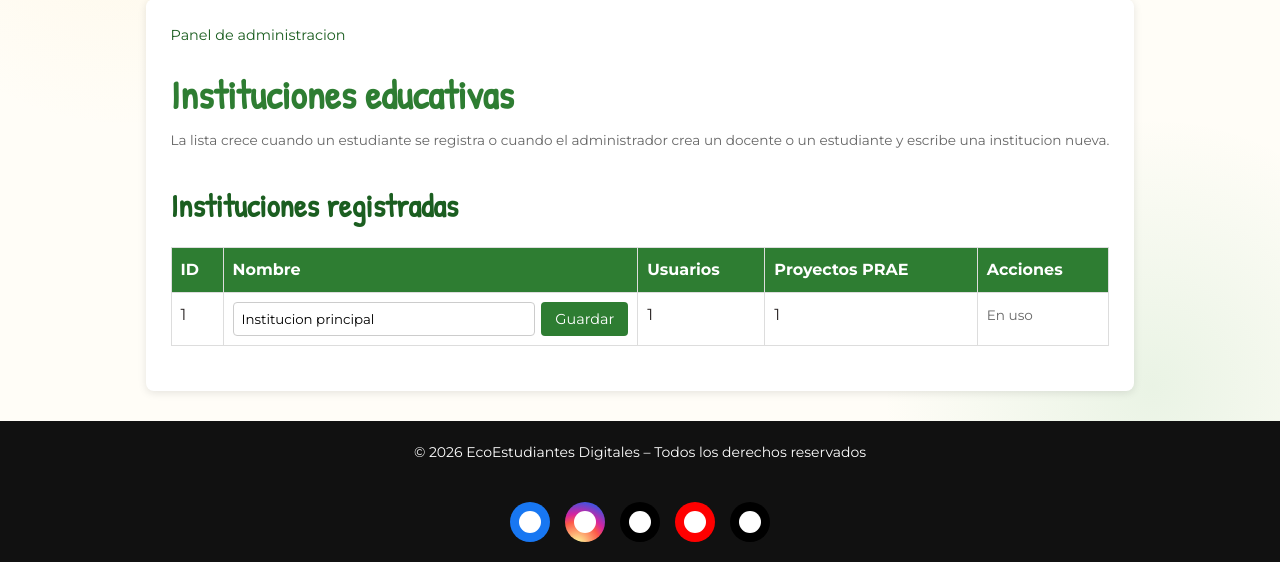
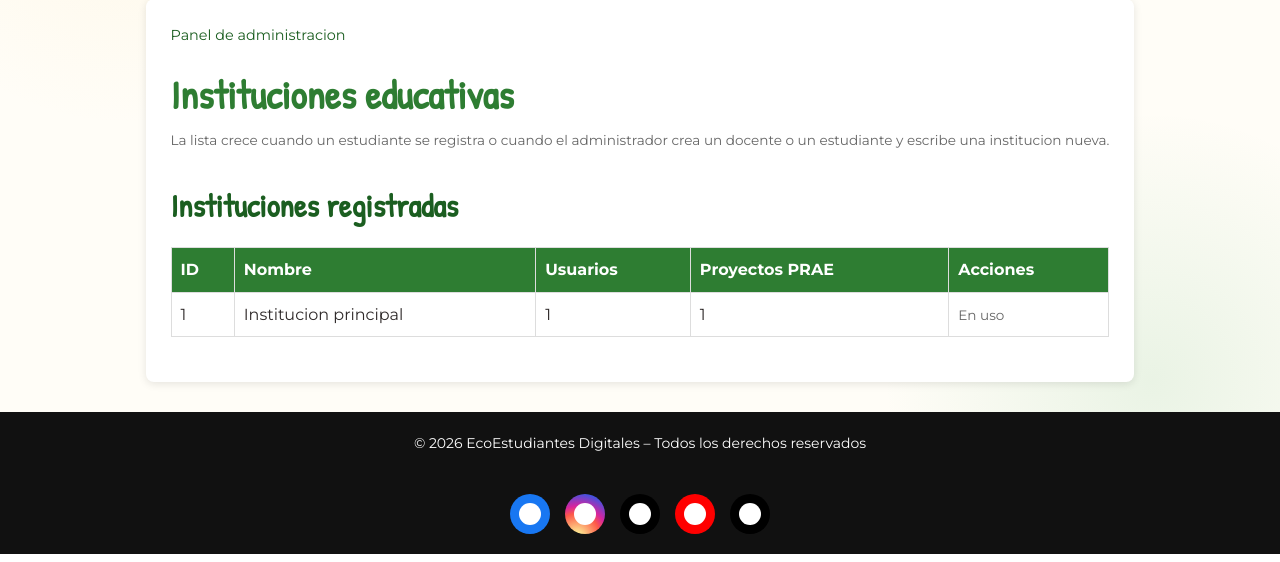
Before and after one commit to wos-7171/EcoEstudiantes, a PHP site: page /instituciones.php in a window 1280 px wide. Shown: the part 317-879 px from the top of the page. Run offline with PHP 8.4, Linux system fonts and the light colour scheme; a user stored in the database is signed in; data comes from the database, SQL or seed files in the repository; tables that the repository leaves empty hold one stand-in row (values such as "Sample post"); grey boxes are pictures that could not be loaded.

Commit message:
fix: la lista de instituciones ya no se puede editar

```diff
--- a/instituciones.php
+++ b/instituciones.php
@@ -43,14 +43,7 @@ $res = $conexion->query(
         <?php else: while ($i = $res->fetch_assoc()): ?>
             <tr>
                 <td><?php echo (int)$i['id_institucion']; ?></td>
-                <td>
-                    <form action="instituciones_acciones.php" method="POST" style="display:flex; gap:6px; margin:0;">
-                        <input type="hidden" name="accion" value="editar">
-                        <input type="hidden" name="id" value="<?php echo (int)$i['id_institucion']; ?>">
-                        <input type="text" name="nombre" maxlength="150" required value="<?php echo htmlspecialchars($i['nombre']); ?>" style="margin:0;">
-                        <button type="submit" style="white-space:nowrap;">Guardar</button>
-                    </form>
-                </td>
+                <td><?php echo htmlspecialchars($i['nombre']); ?></td>
                 <td><?php echo (int)$i['num_usuarios']; ?></td>
                 <td><?php echo (int)$i['num_proyectos']; ?></td>
                 <td>
```
